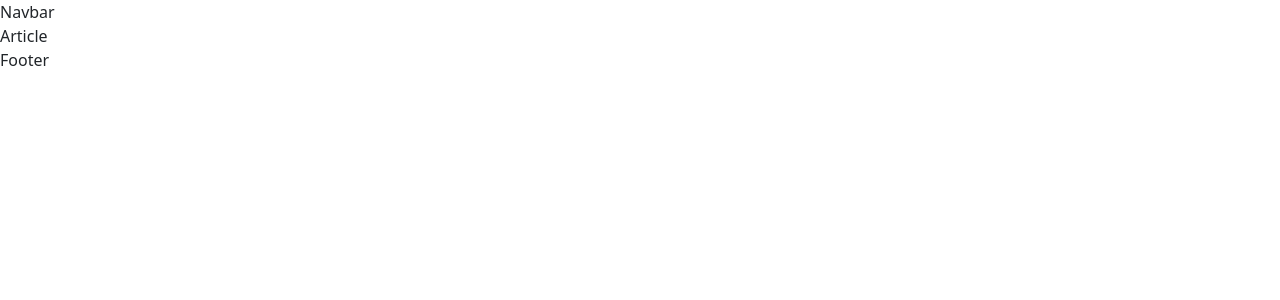
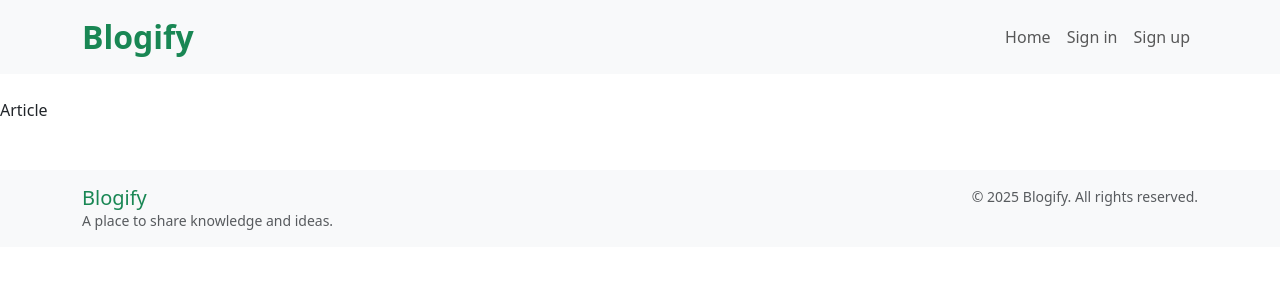
Before and after one commit to piyushgyl01/playground-054-frontend, a React (Vite) app: page /article/1 in a window 1280 px wide. Shown: the top 300 px of the page. Built offline with nearby package versions, Linux system fonts and the light colour scheme; no server answers.

Commit message:
feat: Footer and Navbar components

```diff
--- a/src/components/Footer.jsx
+++ b/src/components/Footer.jsx
@@ -1,7 +1,27 @@
-import React from 'react'
+import { Link } from "react-router-dom";
 
 export default function Footer() {
+  const currentYear = new Date().getFullYear();
+
   return (
-    <div>Footer</div>
-  )
+    <footer className="footer mt-5 py-3 bg-light">
+      <div className="container">
+        <div className="row">
+          <div className="col-md-6 text-center text-md-start">
+            <Link to="/" className="text-decoration-none">
+              <h5 className="mb-0 text-success">Blogify</h5>
+            </Link>
+            <p className="text-muted small mb-0">
+              A place to share knowledge and ideas.
+            </p>
+          </div>
+          <div className="col-md-6 text-center text-md-end">
+            <p className="text-muted small mb-0">
+              &copy; {currentYear} Blogify. All rights reserved.
+            </p>
+          </div>
+        </div>
+      </div>
+    </footer>
+  );
 }
--- a/src/components/Navbar.jsx
+++ b/src/components/Navbar.jsx
@@ -1,7 +1,111 @@
-import React from 'react'
+import { Link, useNavigate } from "react-router-dom";
+import { FaPenSquare, FaUserCircle, FaCog } from "react-icons/fa";
+import { useAuth } from "../contexts/authContext";
 
 export default function Navbar() {
+  const { user, isAuthenticated, logout } = useAuth();
+  const navigate = useNavigate();
+
+  async function handleLogout() {
+    try {
+      await logout();
+      navigate("/");
+    } catch (error) {
+      console.error("Failed to logout:", error);
+    }
+  }
+
   return (
-    <div>Navbar</div>
-  )
+    <nav className="navbar navbar-expand-lg bg-light mb-4">
+      <div className="container">
+        <Link className="navbar-brand fw-bold text-success fs-2" to="/">
+          Blogify
+        </Link>
+        <button
+          className="navbar-toggler"
+          type="button"
+          data-bs-toggle="collapse"
+          data-bs-target="#basic-navbar-nav"
+          aria-controls="basic-navbar-nav"
+          aria-expanded="false"
+          aria-label="Toggle navigation"
+        >
+          <span className="navbar-toggler-icon"></span>
+        </button>
+        <div className="collapse navbar-collapse" id="basic-navbar-nav">
+          <ul className="navbar-nav ms-auto">
+            <li className="nav-item">
+              <Link className="nav-link" to="/">
+                Home
+              </Link>
+            </li>
+
+            {isAuthenticated ? (
+              <>
+                <li className="nav-item">
+                  <Link
+                    className="nav-link d-flex align-items-center"
+                    to="/editor"
+                  >
+                    <FaPenSquare className="me-1" /> New Post
+                  </Link>
+                </li>
+                <li className="nav-item">
+                  <Link
+                    className="nav-link d-flex align-items-center"
+                    to="/settings"
+                  >
+                    <FaCog className="me-1" /> Settings
+                  </Link>
+                </li>
+                <li className="nav-item">
+                  <Link
+                    className="nav-link d-flex align-items-center"
+                    to={`/profile/${user?.username}`}
+                  >
+                    {user?.image ? (
+                      <img
+                        src={user.image}
+                        alt={user.username}
+                        style={{
+                          width: "24px",
+                          height: "24px",
+                          borderRadius: "50%",
+                          marginRight: "5px",
+                        }}
+                      />
+                    ) : (
+                      <FaUserCircle className="me-1" />
+                    )}
+                    {user?.username}
+                  </Link>
+                </li>
+                <li className="nav-item">
+                  <button
+                    className="btn btn-outline-secondary btn-sm ms-2"
+                    onClick={handleLogout}
+                  >
+                    Logout
+                  </button>
+                </li>
+              </>
+            ) : (
+              <>
+                <li className="nav-item">
+                  <Link className="nav-link" to="/login">
+                    Sign in
+                  </Link>
+                </li>
+                <li className="nav-item">
+                  <Link className="nav-link" to="/register">
+                    Sign up
+                  </Link>
+                </li>
+              </>
+            )}
+          </ul>
+        </div>
+      </div>
+    </nav>
+  );
 }
```
